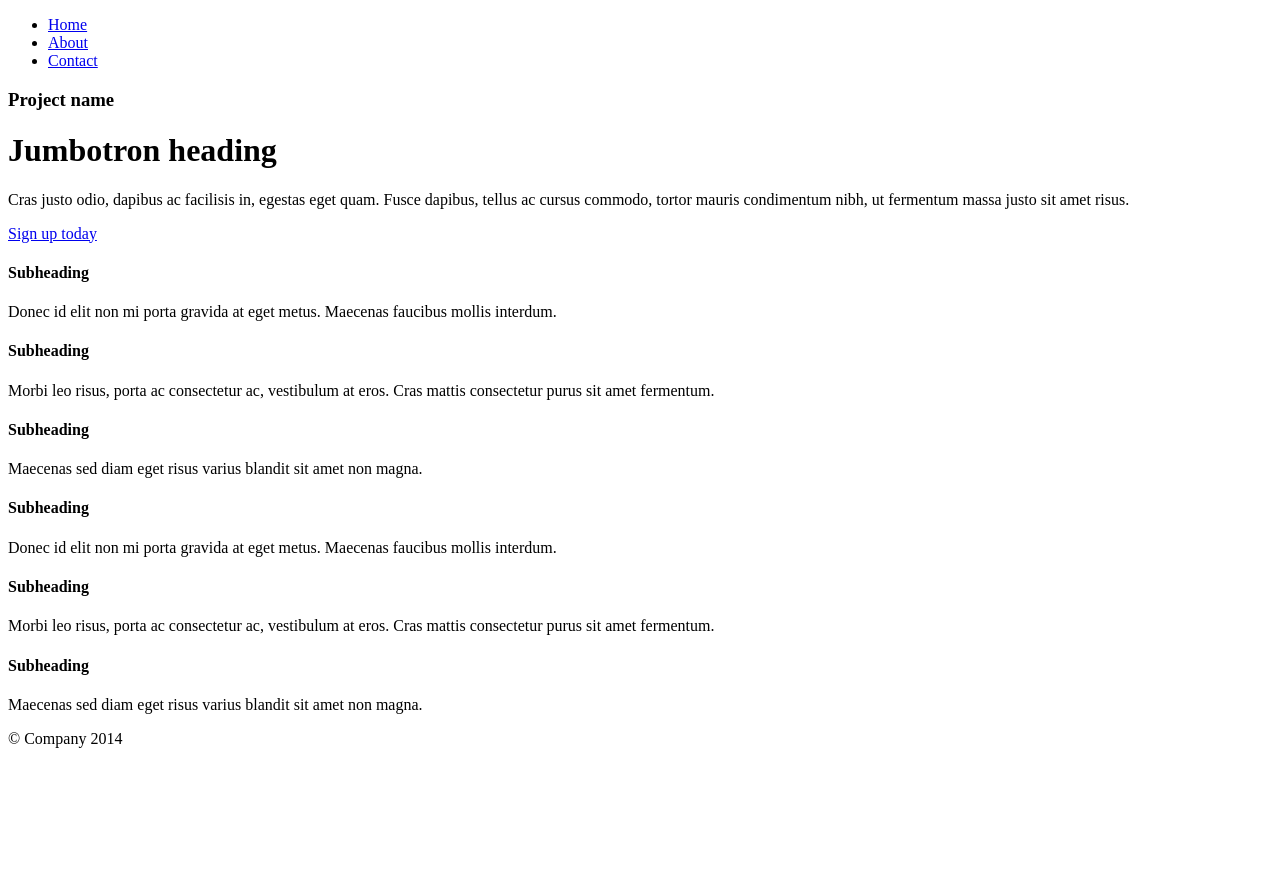
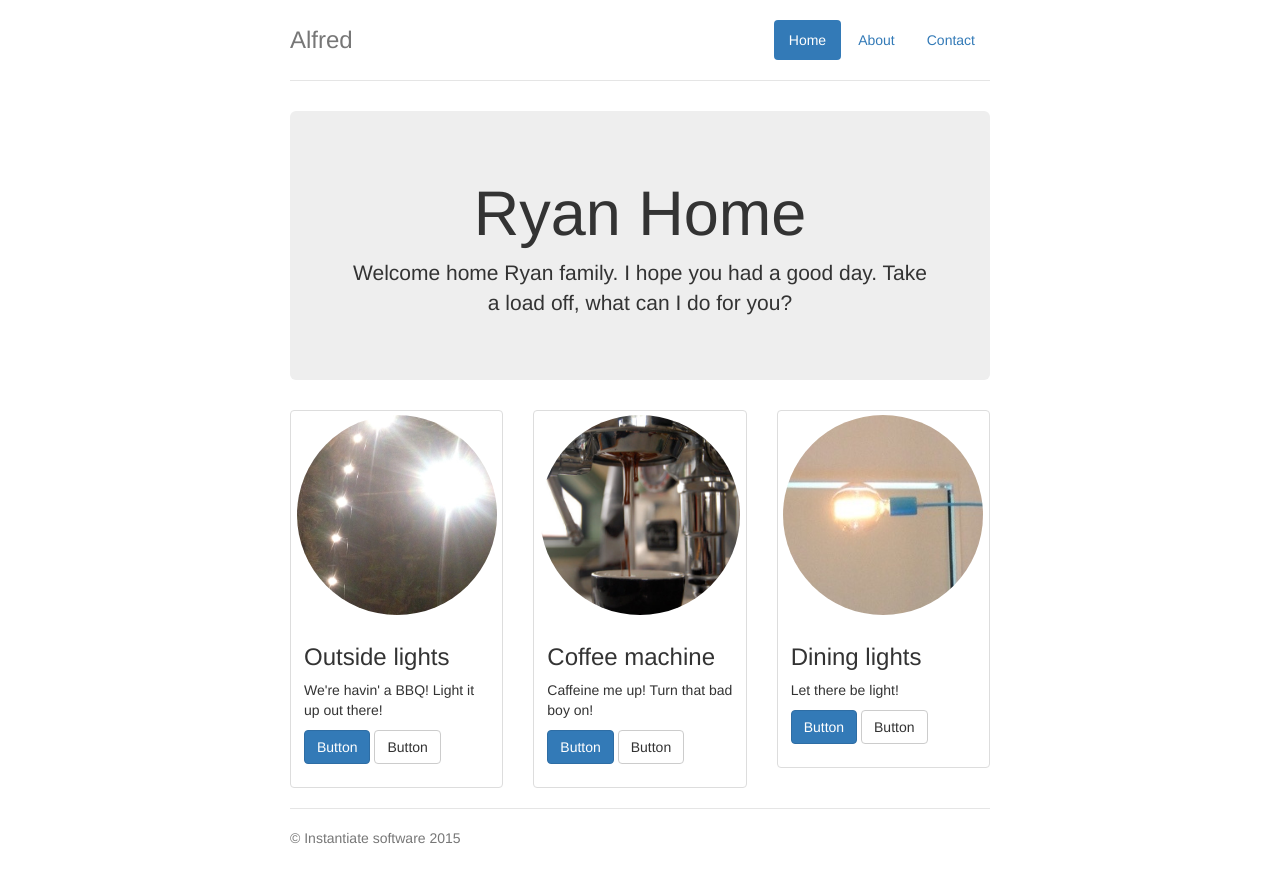
Before and after one commit to lukeryannetnz/alfred, a Django app: template alfredapi/templates/index.html in a window 1280 px wide. Before the commit the page ends 748 px from the top, so only its background shows below. Run offline with Django 3.2, Linux system fonts and the light colour scheme; the template is opened without the code that fills it, so the values that code supplies are empty; some libraries are stand-ins or nearby versions.

Commit message:
Initial front end draft. All hard-coded for now, design coming along

```diff
--- a/alfredapi/templates/index.html
+++ b/alfredapi/templates/index.html
@@ -6,21 +6,17 @@
     <meta http-equiv="X-UA-Compatible" content="IE=edge">
     <meta name="viewport" content="width=device-width, initial-scale=1">
     <!-- The above 3 meta tags *must* come first in the head; any other head content must come *after* these tags -->
-    <meta name="description" content="">
-    <meta name="author" content="">
+    <meta name="description" content="A home automation system based on the Raspberry Pi">
+    <meta name="author" content="http://github.com/lukeryannetnz">
     <link rel="icon" href="../../favicon.ico">
 
-    <title>Narrow Jumbotron Template for Bootstrap</title>
+    <title>Alfred</title>
 
     <!-- Bootstrap core CSS -->
-    <link href="../../bower_components/bootstrap/dist/css" rel="stylesheet">
+    <link href="../../bower_components/bootstrap-css/css/bootstrap.min.css" rel="stylesheet">
 
-    <!-- Custom styles for this template -->
-    <link href="jumbotron-narrow.css" rel="stylesheet">
-
-    <!-- Just for debugging purposes. Don't actually copy these 2 lines! -->
-    <!--[if lt IE 9]><script src="../../assets/js/ie8-responsive-file-warning.js"></script><![endif]-->
-    <script src="../../assets/js/ie-emulation-modes-warning.js"></script>
+    <!-- alfred CSS -->
+    <link href="../../static/alfred.css" rel="stylesheet">
 
     <!-- HTML5 shim and Respond.js for IE8 support of HTML5 elements and media queries -->
     <!--[if lt IE 9]>
@@ -40,47 +36,51 @@
             <li role="presentation"><a href="#">Contact</a></li>
           </ul>
         </nav>
-        <h3 class="text-muted">Project name</h3>
+        <h3 class="text-muted">Alfred</h3>
       </div>
 
       <div class="jumbotron">
-        <h1>Jumbotron heading</h1>
-        <p class="lead">Cras justo odio, dapibus ac facilisis in, egestas eget quam. Fusce dapibus, tellus ac cursus commodo, tortor mauris condimentum nibh, ut fermentum massa justo sit amet risus.</p>
-        <p><a class="btn btn-lg btn-success" href="#" role="button">Sign up today</a></p>
+        <h1>Ryan Home</h1>
+        <p class="lead">Welcome home Ryan family. I hope you had a good day. Take a load off, what can I do for you?</p>
       </div>
 
-      <div class="row marketing">
-        <div class="col-lg-6">
-          <h4>Subheading</h4>
-          <p>Donec id elit non mi porta gravida at eget metus. Maecenas faucibus mollis interdum.</p>
-
-          <h4>Subheading</h4>
-          <p>Morbi leo risus, porta ac consectetur ac, vestibulum at eros. Cras mattis consectetur purus sit amet fermentum.</p>
-
-          <h4>Subheading</h4>
-          <p>Maecenas sed diam eget risus varius blandit sit amet non magna.</p>
-        </div>
-
-        <div class="col-lg-6">
-          <h4>Subheading</h4>
-          <p>Donec id elit non mi porta gravida at eget metus. Maecenas faucibus mollis interdum.</p>
-
-          <h4>Subheading</h4>
-          <p>Morbi leo risus, porta ac consectetur ac, vestibulum at eros. Cras mattis consectetur purus sit amet fermentum.</p>
-
-          <h4>Subheading</h4>
-          <p>Maecenas sed diam eget risus varius blandit sit amet non magna.</p>
-        </div>
-      </div>
+		<div class="row">
+		  <div class="col-sm-6 col-md-4">
+		    <div class="thumbnail">
+		      <div class ="image" style="background-image: url('../../static/images/lights.jpg')"></div>
+		      <div class="caption">
+		        <h3>Outside lights</h3>
+		        <p>We're havin' a BBQ! Light it up out there!</p>
+		        <p><a href="#" class="btn btn-primary" role="button">Button</a> <a href="#" class="btn btn-default" role="button">Button</a></p>
+		      </div>
+		    </div>
+		  </div>
+		  <div class="col-sm-6 col-md-4 device">
+		    <div class="thumbnail">
+		      <div class ="image" style="background-image: url('../../static/images/coffee.jpg')"></div>
+		      <div class="caption">
+		        <h3>Coffee machine</h3>
+		        <p>Caffeine me up! Turn that bad boy on!</p>
+		        <p><a href="#" class="btn btn-primary" role="button">Button</a> <a href="#" class="btn btn-default" role="button">Button</a></p>
+		      </div>
+		    </div>
+		  </div>
+		  <div class="col-sm-6 col-md-4">
+		    <div class="thumbnail">
+		      <div class ="image" style="background-image: url('../../static/images/dining_small.jpg')"></div>
+		      <div class="caption">
+		        <h3>Dining lights</h3>
+		        <p>Let there be light!</p>
+		        <p><a href="#" class="btn btn-primary" role="button">Button</a> <a href="#" class="btn btn-default" role="button">Button</a></p>
+		      </div>
+		    </div>
+		  </div>
+		</div>
 
       <footer class="footer">
-        <p>&copy; Company 2014</p>
+        <p>&copy; Instantiate software 2015</p>
       </footer>
 
     </div> <!-- /container -->
-
-
-    <!-- IE10 viewport hack for Surface/desktop Windows 8 bug -->
-    <script src="../../assets/js/ie10-viewport-bug-workaround.js"></script>
   </body>
 </html>
--- /dev/null
+++ b/static/alfred.css
@@ -0,0 +1,90 @@
+/* Space out content a bit */
+body {
+  padding-top: 20px;
+  padding-bottom: 20px;
+}
+
+/* Everything but the jumbotron gets side spacing for mobile first views */
+.header,
+.marketing,
+.footer {
+  padding-right: 15px;
+  padding-left: 15px;
+}
+
+/* Custom page header */
+.header {
+  padding-bottom: 20px;
+  border-bottom: 1px solid #e5e5e5;
+}
+/* Make the masthead heading the same height as the navigation */
+.header h3 {
+  margin-top: 0;
+  margin-bottom: 0;
+  line-height: 40px;
+}
+
+/* Custom page footer */
+.footer {
+  padding-top: 19px;
+  color: #777;
+  border-top: 1px solid #e5e5e5;
+}
+
+/* Customize container */
+@media (min-width: 768px) {
+  .container {
+    max-width: 730px;
+  }
+}
+.container-narrow > hr {
+  margin: 30px 0;
+}
+
+/* Main marketing message and sign up button */
+.jumbotron {
+  text-align: center;
+  border-bottom: 1px solid #e5e5e5;
+}
+.jumbotron .btn {
+  padding: 14px 24px;
+  font-size: 21px;
+}
+
+/* Supporting marketing content */
+.marketing {
+  margin: 40px 0;
+}
+.marketing p + h4 {
+  margin-top: 28px;
+}
+
+/* Responsive: Portrait tablets and up */
+@media screen and (min-width: 768px) {
+  /* Remove the padding we set earlier */
+  .header,
+  .marketing,
+  .footer {
+    padding-right: 0;
+    padding-left: 0;
+  }
+  /* Space out the masthead */
+  .header {
+    margin-bottom: 30px;
+  }
+  /* Remove the bottom border on the jumbotron for visual effect */
+  .jumbotron {
+    border-bottom: 0;
+  }
+}
+
+.thumbnail .image {
+    margin-left:auto;
+    margin-right:auto;
+    width: 200px;
+    height: 200px;
+    background-position: center;
+    border-radius: 50%;
+    /* Make the background image cover the area of the <div>, and clip the excess */
+    background-size: cover;
+}
```
Also changed, not shown: static/images/coffee.jpg (added), static/images/dining.jpg (added), static/images/dining_small.jpg (added), static/images/lights.jpg (added).
